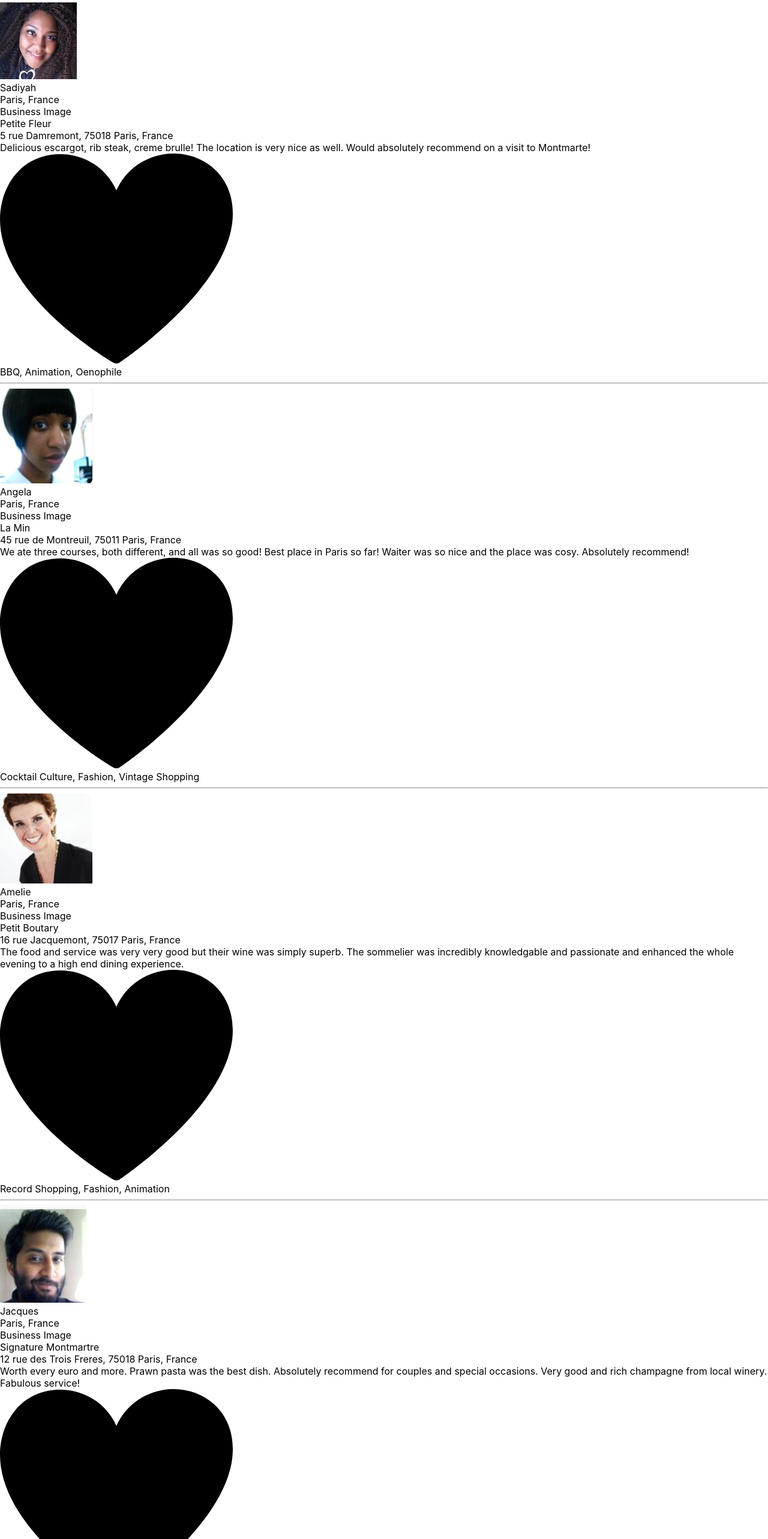
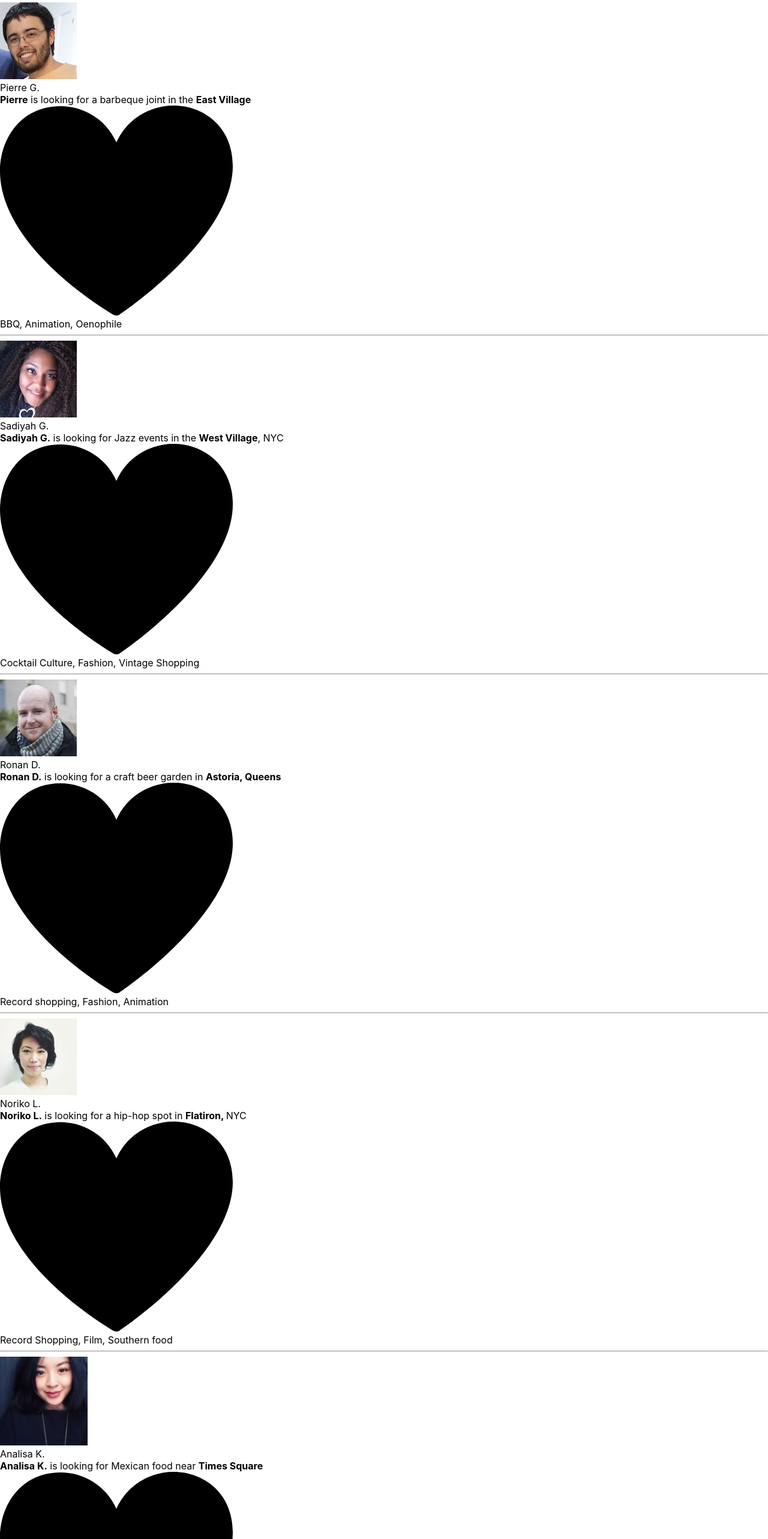
Before and after one commit to itzamnahuerta/localture, a React (Create React App) app in the folder client/: page /travelers_near_you in a window 1280 px wide. Shown: the part 200-2766 px from the top of the page at 60% size. Built offline with nearby package versions, Linux system fonts and the light colour scheme.

Commit message:
fixed userinfo

```diff
--- a/client/src/components/TravelersNear/TravelersNear.js
+++ b/client/src/components/TravelersNear/TravelersNear.js
@@ -6,10 +6,11 @@ import Active from '../../assets/active.png'
 import { Redirect } from 'react-router-dom'
 import Sadiyah from '../../assets/Sadiyah.jpg'
 import Heart from '../../assets/heart.svg'
-import Angela from '../../assets/Angela.png'
-import Amelie from '../../assets/Amelie.png'
-import Jacques from '../../assets/Jacques.png'
-import Charolotte from '../../assets/Charlotte.png'
+import Pierre from '../../assets/Pierre.jpg'
+import Ronan from '../../assets/Ronan.jpg'
+import Noriko from '../../assets/Noriko.jpg'
+import Jaime from '../../assets/Jamie.png'
+import Analisa from '../../assets/Analisa.png'
 
 
 class TravelersNear extends Component {
@@ -25,24 +26,20 @@ class TravelersNear extends Component {
                         <hr/>
                     </div>
                     <div>
+                        {/* <img src={All} alt=''/> */}
                         <img src={Music} alt=''/>
                         <img src={Food} alt=''/>
                         <img src={Entertainment} alt=''/>
                         <img src={Active} alt=''/>
                     <hr/>
                     </div>
+
                     <div>
                         <div>
-                    <img src={Sadiyah} alt='' />
-                        <div>Sadiyah</div>
-                        <div>Paris, France</div>
+                            <img src={Pierre} alt='' />
+                            <div>Pierre G.</div>
+                            <div><strong>Pierre</strong> is looking for a barbeque joint in the <strong>East Village</strong></div>
                         </div>
-                    <div>
-                        <div>Business Image</div>
-                        <div>Petite Fleur</div>
-                        <div>5 rue Damremont, 75018 Paris, France</div>
-                    </div>
-                    <div>Delicious escargot, rib steak, creme brulle! The location is very nice as well. Would absolutely recommend on a visit to Montmarte! </div>
                         <img src={Heart} alt='' />
                         <div>BBQ, Animation, Oenophile</div>
                     </div>
@@ -51,16 +48,10 @@ class TravelersNear extends Component {
 
                     <div>
                         <div>
-                    <img src={Angela} alt='' />
-                        <div>Angela</div>
-                        <div>Paris, France</div>
+                            <img src={Sadiyah} alt='' />
+                            <div>Sadiyah G.</div>
+                            <div><strong>Sadiyah G.</strong> is looking for Jazz events in the <strong>West Village</strong>, NYC</div>
                         </div>
-                    <div>
-                        <div>Business Image</div>
-                        <div>La Min</div>
-                        <div>45 rue de Montreuil, 75011 Paris, France</div>
-                    </div>
-                    <div>We ate three courses, both different, and all was so good! Best place in Paris so far! Waiter was so nice and the place was cosy. Absolutely recommend! </div>
                         <img src={Heart} alt='' />
                         <div>Cocktail Culture, Fashion, Vintage Shopping</div>
                     </div>
@@ -69,57 +60,49 @@ class TravelersNear extends Component {
 
                     <div>
                         <div>
-                    <img src={Amelie} alt='' />
-                        <div>Amelie</div>
-                        <div>Paris, France</div>
+                            <img src={Ronan} alt='' />
+                            <div>Ronan D.</div>
+                            <div><strong>Ronan D.</strong> is looking for a craft beer garden in <strong>Astoria, Queens</strong></div>
                         </div>
-                    <div>
-                        <div>Business Image</div>
-                        <div>Petit Boutary</div>
-                        <div>16 rue Jacquemont, 75017 Paris, France</div>
-                    </div>
-                    <div>The food and service was very very good but their wine was simply superb. The sommelier was incredibly knowledgable and passionate and enhanced the whole evening to a high end dining experience. </div>
                         <img src={Heart} alt='' />
-                    <div>Record Shopping, Fashion, Animation</div>
+                        <div>Record shopping, Fashion, Animation</div>
                     </div>
 
                     <hr/>
 
                     <div>
                         <div>
-                    <img src={Jacques} alt='' />
-                        <div>Jacques</div>
-                        <div>Paris, France</div>
+                            <img src={Noriko} alt='' />
+                            <div>Noriko L.</div>
+                            <div><strong>Noriko L.</strong> is looking for a hip-hop spot in <strong>Flatiron, </strong>NYC</div>
                         </div>
-                    <div>
-                        <div>Business Image</div>
-                        <div>Signature Montmartre</div>
-                        <div>12 rue des Trois Freres, 75018 Paris, France</div>
-                    </div>
-                    <div>Worth every euro and more. Prawn pasta was the best dish. Absolutely recommend for couples and special occasions. Very good and rich champagne from local winery. Fabulous service!</div>
                         <img src={Heart} alt='' />
-                    <div>Southern Culture, Film, Shopping</div>
+                        <div>Record Shopping, Film, Southern food</div>
                     </div>
 
                     <hr/>
 
                     <div>
                         <div>
-                        <img src={Charolotte} alt='' />
-                        <div>Charlotte</div>
-                        <div>Paris, France</div>
+                            <img src={Analisa} alt='' />
+                            <div>Analisa K.</div>
+                            <div><strong>Analisa K.</strong> is looking for Mexican food near <strong>Times Square</strong></div>
                         </div>
-                    <div>
-                        <div>Business Image</div>
-                        <div>Opalto</div>
-                        <div>69 rue de Charonne, 75011 Paris, France</div>
-                    </div>
-                    <div>Very good planches apero.   Such a good address in the 11th!</div>
                         <img src={Heart} alt='' />
-                    <div>Pottery, Vegan Cooking, Gardening</div>
+                        <div>Fashion, Vintage shopping, Cocktail Culture</div>
                     </div>
 
                     <hr/>
+
+                    <div>
+                        <div>
+                            <img src={Jaime} alt='' />
+                            <div>Jaime G.</div>
+                            <div><strong>Jaime G.</strong> is looking for handcrafted art bear <strong>DUMBO, BK</strong></div>
+                        </div>
+                        <img src={Heart} alt='' />
+                        <div>Pottery, Vegan Cooking, Gardens</div>
+                    </div>
 
                 </div>
             );
```
Lines whose indentation alone changed are shown as unchanged.
